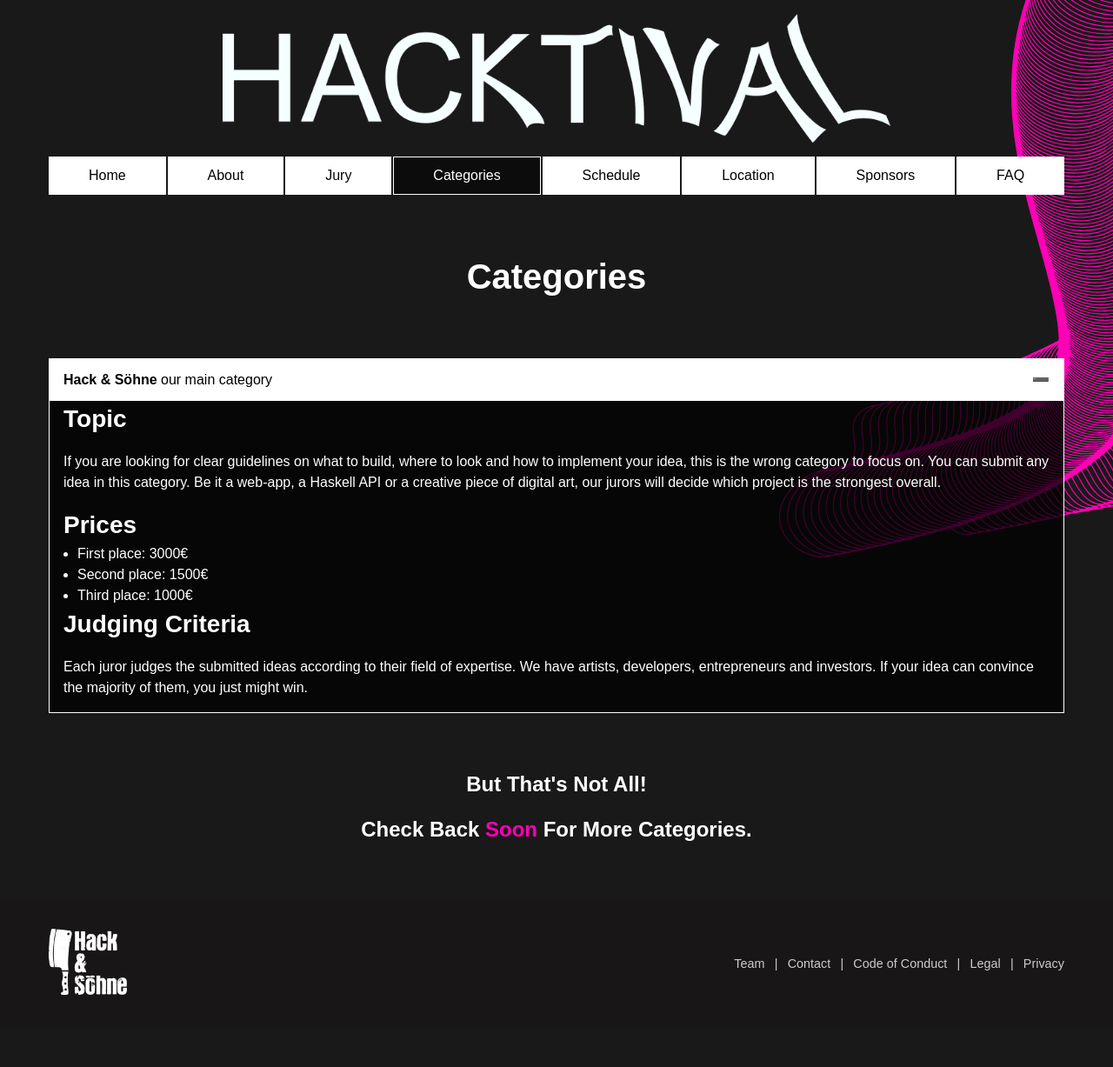
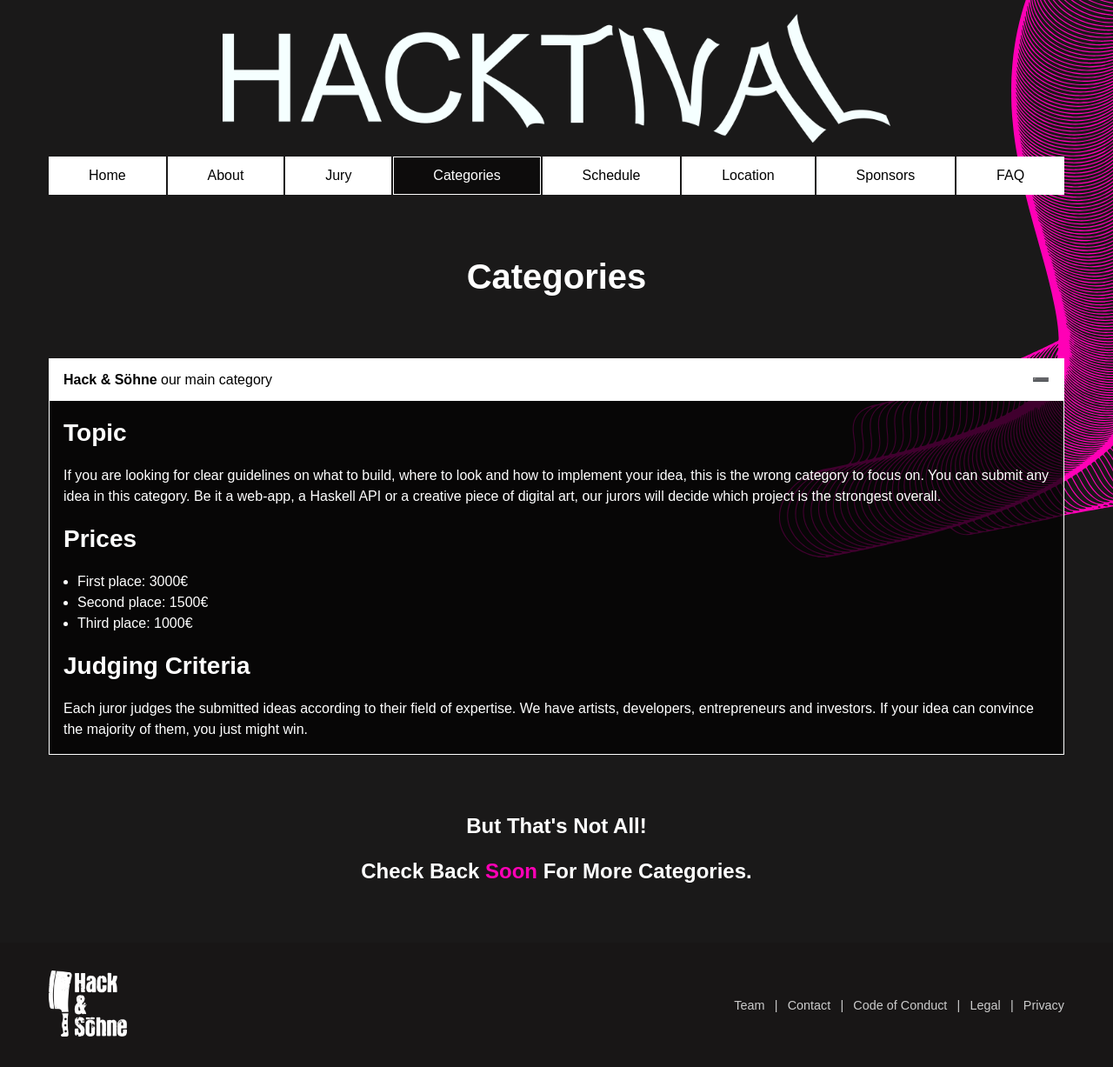
Before and after one commit to hackundsoehne/htv-jekyll, a Jekyll site: the page built from categories.html, in a window 1280 px wide. Shown: the whole page at 87% size. Built offline with Jekyll 4.4.1, drawn with Linux system fonts in a browser that asks for light colours; before the commit the page ends 1179 px from its top, so only the background shows below that.

Commit message:
Fix list and accordion margins and transition

```diff
--- a/_sass/main.scss
+++ b/_sass/main.scss
@@ -20,7 +20,6 @@
 }
 
 ul, ol {
-	margin: 0;
 	padding: 0;
 	padding-left: 1em;
 }
@@ -297,14 +296,14 @@
 	}
 
 	.accordion-panel {
-		padding: 0 1rem;
+		padding: 0rem 1rem;
 		max-height: 0;
 		overflow: hidden;
-		transition: max-height 0.25s linear;
 	}
 
 	.accordion-btn.active ~ .accordion-panel {
 		max-height: 9999vh;
+		padding-top: 1rem;
 	}
 
 	.accordion-btn.active > .accordion-indicator:after {
```
